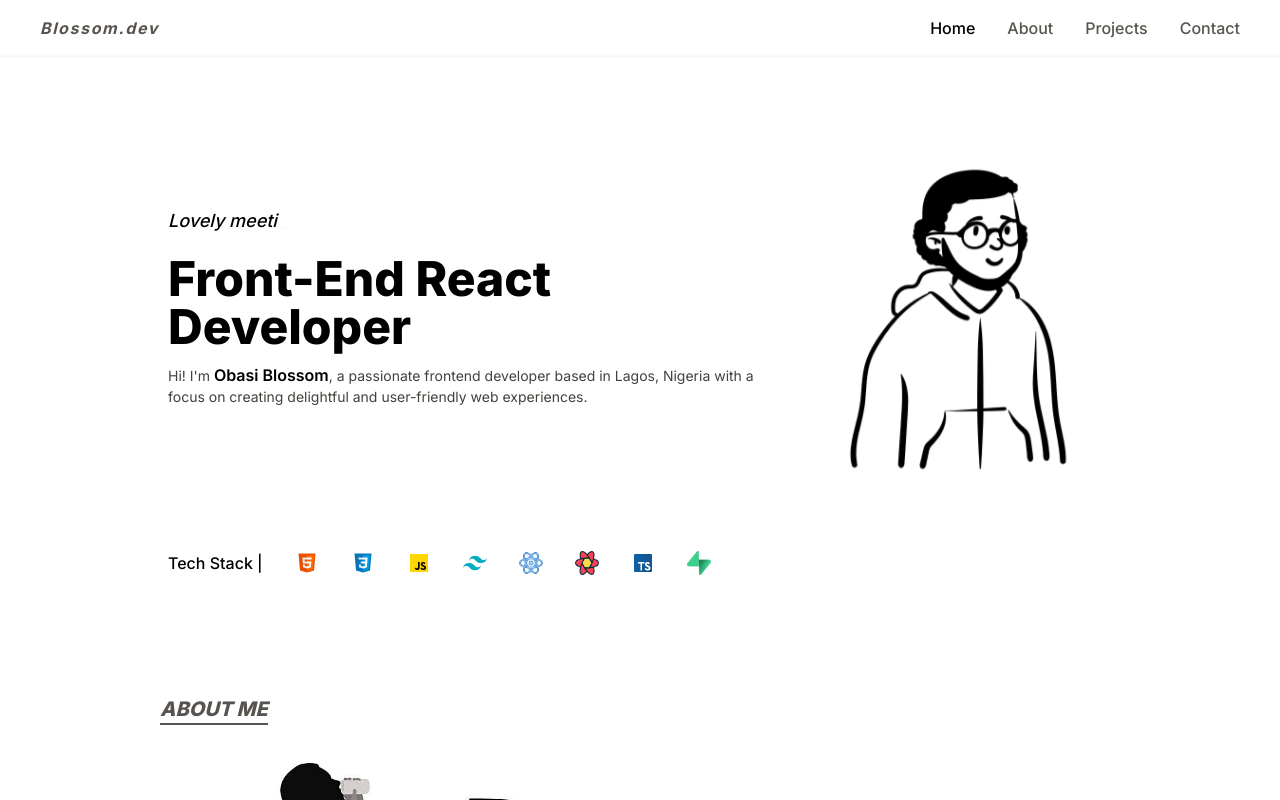
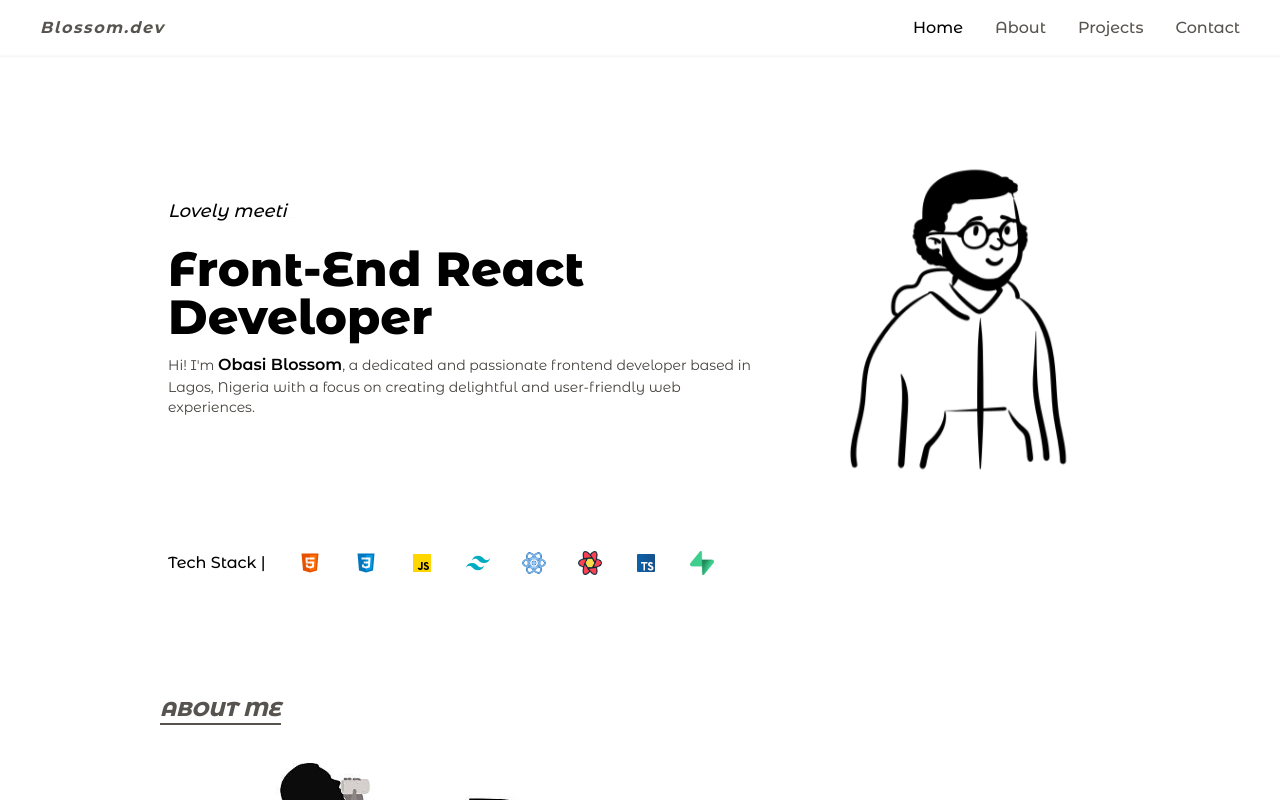
Before and after one commit to blossomobasi/blossoms-portfolio, a Next.js app: page / in a window 1280 px wide. Built offline with nearby package versions, Linux system fonts and the light colour scheme.

Commit message:
Add Project section

```diff
--- a/src/app/layout.tsx
+++ b/src/app/layout.tsx
@@ -1,9 +1,12 @@
 import type { Metadata } from "next";
-import { Inter } from "next/font/google";
+import { Montserrat_Alternates } from "next/font/google";
 import "./globals.css";
 import NavBar from "@/components/NavBar";
 
-const inter = Inter({ subsets: ["latin"] });
+const rubik = Montserrat_Alternates({
+  weight: ["100", "200", "300", "400", "500", "600", "700", "800", "900"],
+  subsets: ["latin"],
+});
 
 export const metadata: Metadata = {
   title: "Create Next App",
@@ -17,7 +20,7 @@ export default function RootLayout({
 }>) {
   return (
     <html lang="en">
-      <body className={inter.className}>
+      <body className={rubik.className}>
         <NavBar />
         {children}
       </body>
--- a/src/components/Home.tsx
+++ b/src/components/Home.tsx
@@ -28,8 +28,9 @@ const Home = () => {
             <span className="font-semibold text-base text-black">
               Obasi Blossom
             </span>
-            , a passionate frontend developer based in Lagos, Nigeria with a
-            focus on creating delightful and user-friendly web experiences.
+            , a dedicated and passionate frontend developer based in Lagos,
+            Nigeria with a focus on creating delightful and user-friendly web
+            experiences.
           </p>
         </div>
 
--- a/src/components/Projects.tsx
+++ b/src/components/Projects.tsx
@@ -1,26 +1,30 @@
 import Image from "next/image";
+import Link from "next/link";
 
 const Projects = () => {
   const projects = [
     {
-      src: "/images/chow.png",
+      href: "https://chow-frontend-2m7o54od6-herdeybayor.vercel.app/",
+      src: "/images/chow-project.png",
       alt: "Chow Project",
-      title: "This is where the title goes",
+      title: "CHOW - where speed meets satisfaction",
       content:
-        "Lorem ipsum dolor sit amet consectetur adipisicing elit. A obcaecati enim, maiores quas id veniam tenetur amet saepe eum aut architecto quae distinctio modi, omnis sunt ad quasi alias? Ab! ",
+        "Chow is a website that empowers users to set the pace in delivering food, ensuring that every order reaches its destination with unparalleled speed and efficiency.",
     },
     {
+      href: "https://the-wild-oasis-dev-b.vercel.app/",
       src: "/images/the-wild-oasis.png",
       alt: "The wild oasis Project",
-      title: "This is where the title goes",
+      title: "The wild Oasis",
       content:
         "Lorem ipsum dolor sit amet consectetur adipisicing elit. A obcaecati enim, maiores quas id veniam tenetur amet saepe eum aut architecto quae distinctio modi, omnis sunt ad quasi alias? Ab! ",
       type: "reverse",
     },
     {
+      href: "https://the-wild-oasis-dev-b.vercel.app/",
       src: "/images/tridehq-clone.png",
       alt: "Tridehq clone Project",
-      title: "This is where the title goes",
+      title: "Tridehq-clone",
       content:
         "Lorem ipsum dolor sit amet consectetur adipisicing elit. A obcaecati enim, maiores quas id veniam tenetur amet saepe eum aut architecto quae distinctio modi, omnis sunt ad quasi alias? Ab! ",
     },
@@ -32,21 +36,27 @@ const Projects = () => {
         <div className="absolute h-0.5 w-full bg-stone-600" />
       </div>
 
-      <div>
+      <div className="space-y-10 md:space-y-10">
         {projects.map((project) => (
           <div
             key={project.alt}
             className={`${
-              project?.type === "reverse" && "flex-row-reverse"
-            } flex items-center flex-col md:flex-row gap-x-5 p-3 rounded-sm h-full`}
+              project?.type === "reverse" &&
+              "flex-row-reverse md:flex-row-reverse"
+            } flex items-center flex-col md:flex-row gap-x-10 gap-y-5 p-3 rounded-sm h-full`}
+          >
+            <Link
+              target="_blank"
+              href={project.href}
+              className="flex-1 border border-stone-200 hover:border-stone-400 p-2"
             >
               <Image
-              className="h-full flex-1 bg-red-800 w-full object-contain"
                 src={project.src}
                 alt={project.alt}
                 width={1000}
                 height={1000}
               />
+            </Link>
             <div className="flex-1">
               <h2 className="text-2xl font-semibold">{project.title}</h2>
               <p className="mt-3 text-sm text-stone-700">{project.content}</p>
```
Also changed, not shown: public/images/chow-project.png (added), public/images/chow.png (deleted). Lines whose indentation alone changed are shown as unchanged.
